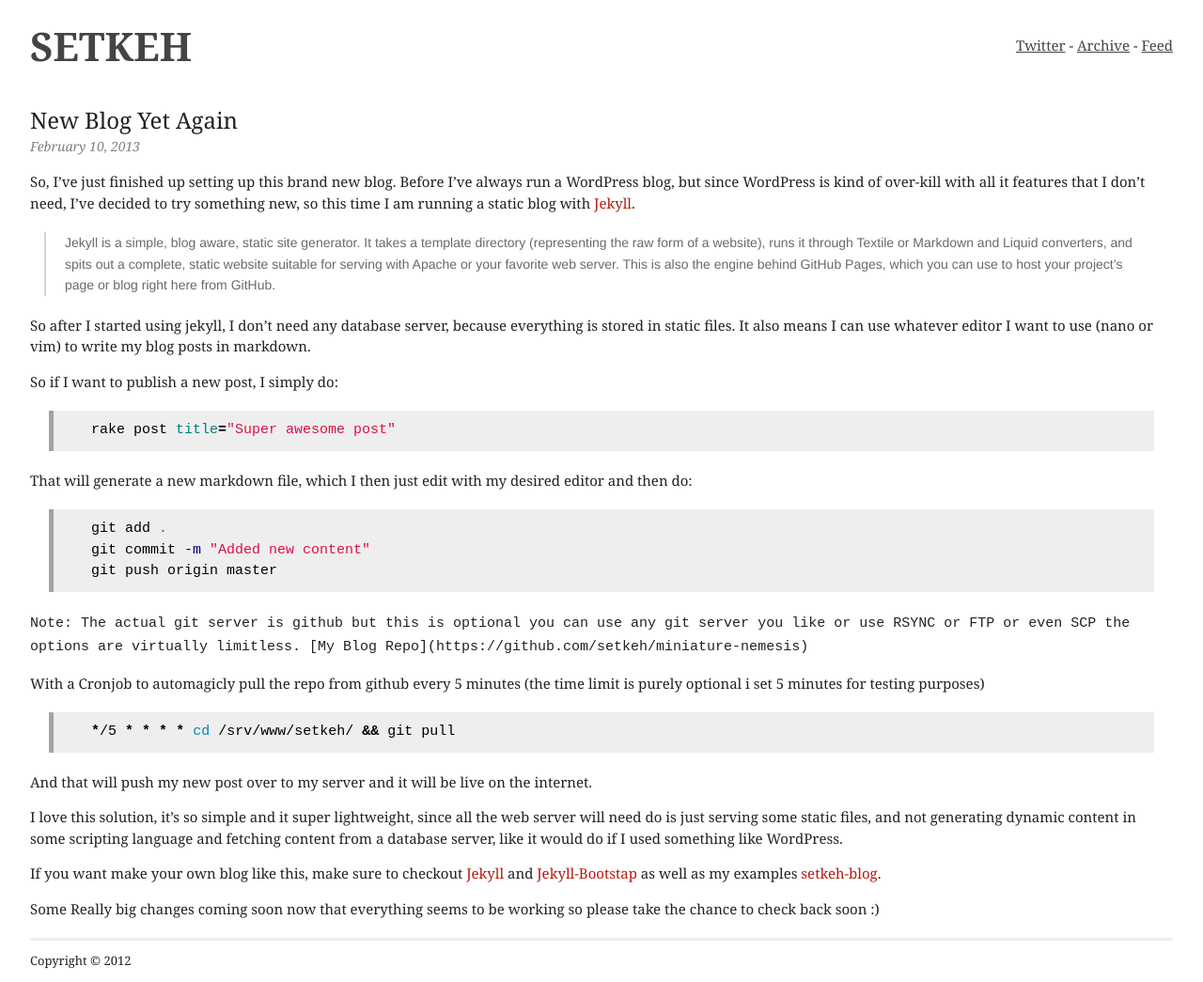
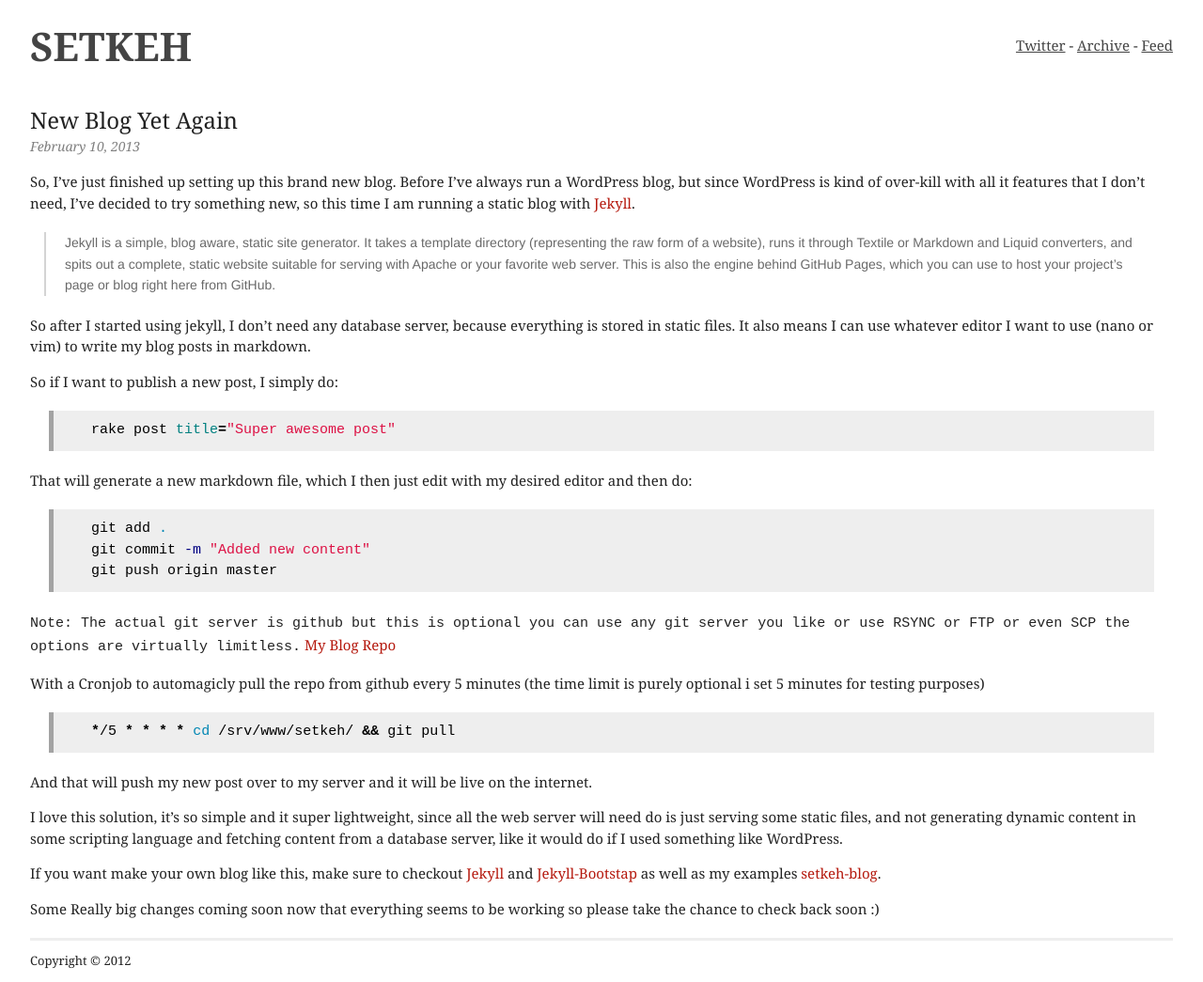
Before and after one commit to setkeh/miniature-nemesis, a Jekyll site: the page built from _posts/2013-02-10-new-blog.md, in a window 1280 px wide. Shown: the whole page at 94% size. Built offline with Jekyll 4.4.1, drawn with Linux system fonts in a browser that asks for light colours; some web fonts are replaced; Markdown is read by kramdown in place of the engine named in the settings.

Commit message:
Edited First Post

```diff
--- a/_posts/2013-02-10-new-blog.md
+++ b/_posts/2013-02-10-new-blog.md
@@ -25,7 +25,7 @@ git push origin master
 {% endhighlight %}
 
 `Note:
-The actual git server is github but this is optional you can use any git server you like or use RSYNC or FTP or even SCP the options are virtually limitless. [My Blog Repo](https://github.com/setkeh/miniature-nemesis)`
+The actual git server is github but this is optional you can use any git server you like or use RSYNC or FTP or even SCP the options are virtually limitless.` [My Blog Repo](https://github.com/setkeh/miniature-nemesis)
 
 With a Cronjob to automagicly pull the repo from github every 5 minutes (the time limit is purely optional i set 5 minutes for testing purposes)
 
```
